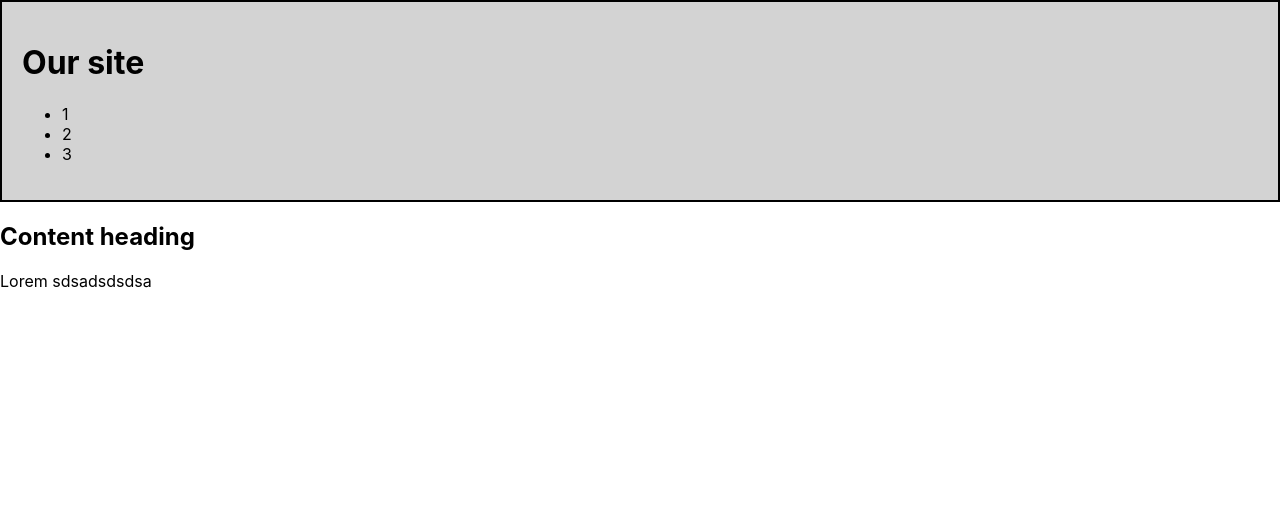
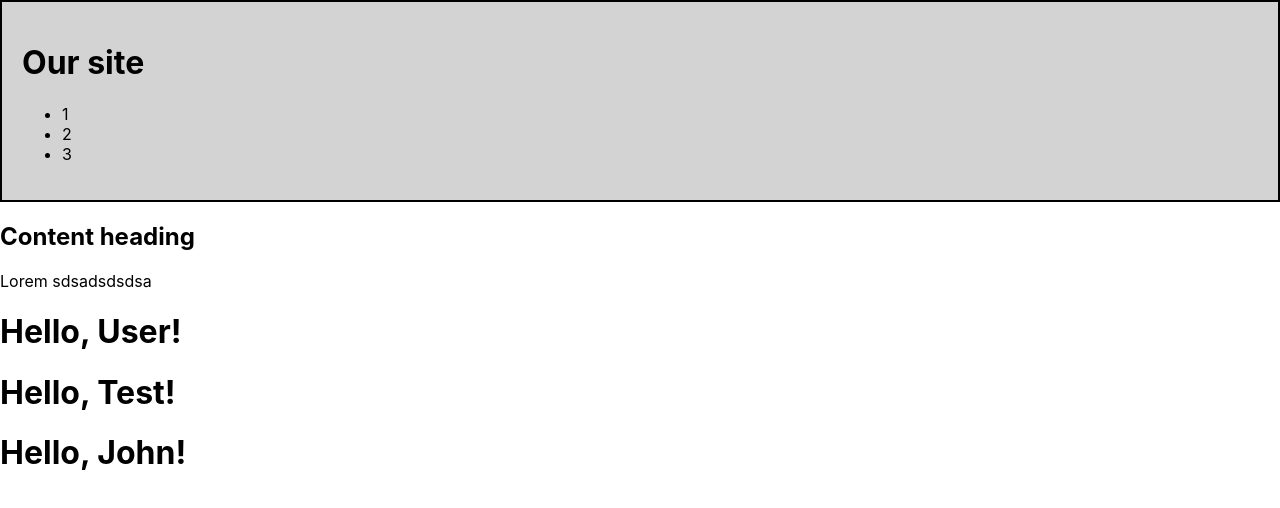
Before and after one commit to fc-fullstack-courses/pfe-2023-1-react-lessons, a React (Create React App) app: page / in a window 1280 px wide. Shown: the top 508 px of the page. Built offline with nearby package versions, Linux system fonts and the light colour scheme.

Commit message:
Add props example

```diff
--- a/src/App.js
+++ b/src/App.js
@@ -1,12 +1,31 @@
 import Header from './components/Header';
 import MainContent from './components/MainContent';
+import Greeting from './components/Greetings';
 import './App.css';
+
+const user1 = {
+  name: 'User',
+  lastName: 'Userenko',
+};
+
+const user2 = {
+  name: 'Test',
+  lastName: 'Testovich',
+};
+
+const user3 = {
+  name: 'John',
+  lastName: 'Doe',
+};
 
 function App() {
   return (
     <>
       <Header />
       <MainContent />
+      <Greeting user={user1} />
+      <Greeting user={user2} />
+      <Greeting user={user3} />
     </>
   );
 }
--- /dev/null
+++ b/src/components/Greetings/index.jsx
@@ -0,0 +1,24 @@
+import React from 'react';
+
+class Greeting extends React.Component {
+  render() {
+
+    // console.log(this.props)
+
+    // пропси - зовнішні дані які допомогають налаштувати компонент
+    // пропси у компоненті можна використовувати тільки для читання
+
+    const { user } = this.props;
+
+    // this.props.user = {test: 1234}; ERROR - елемент не може міняти свої пропси
+
+    return <h1>Hello, {user.name}!</h1>;
+  }
+}
+
+// function Greeting(props) {
+//   const { user } = props;
+//   return <h1>Hello, {user.name}!</h1>;
+// }
+
+export default Greeting;
```
